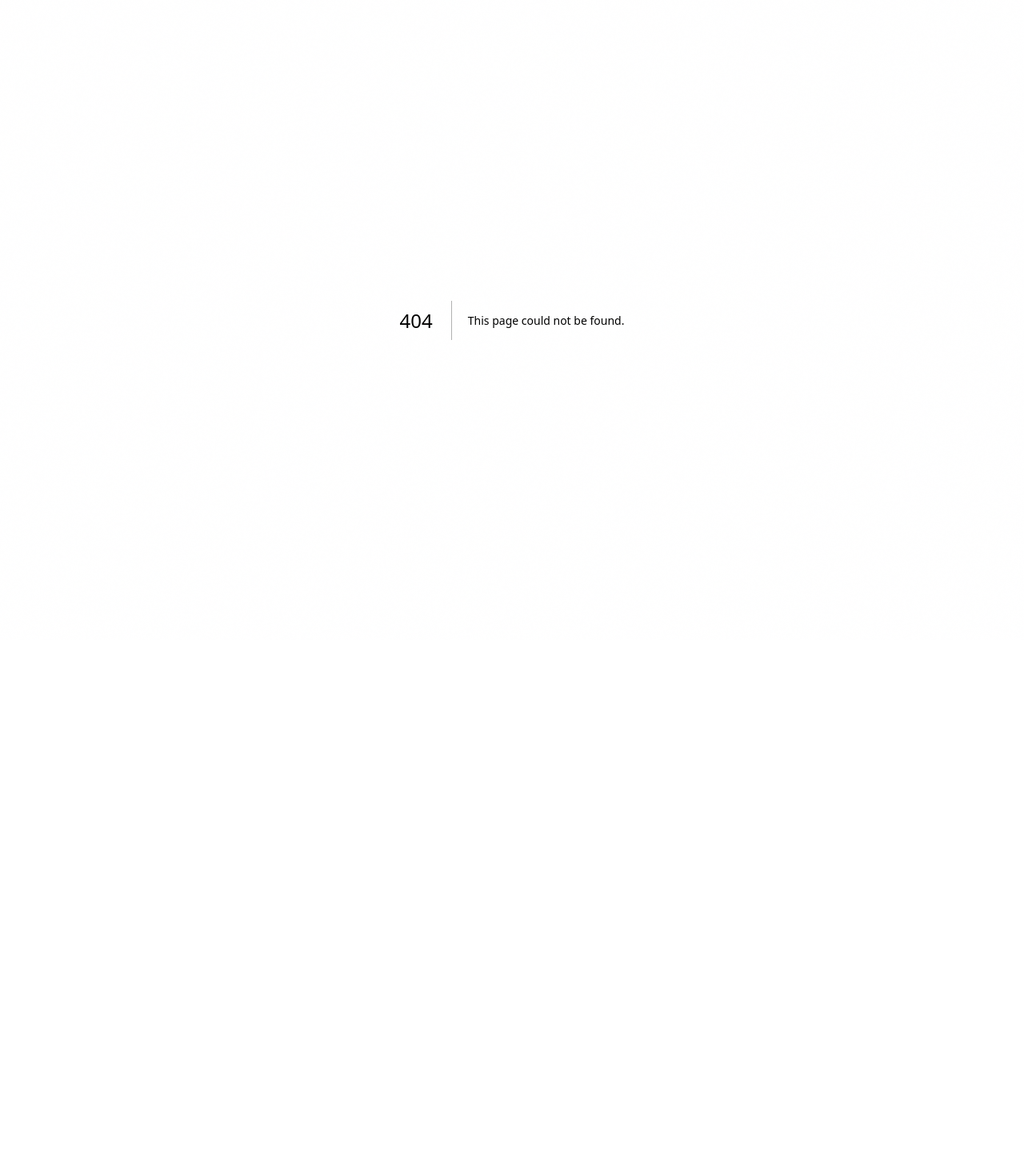
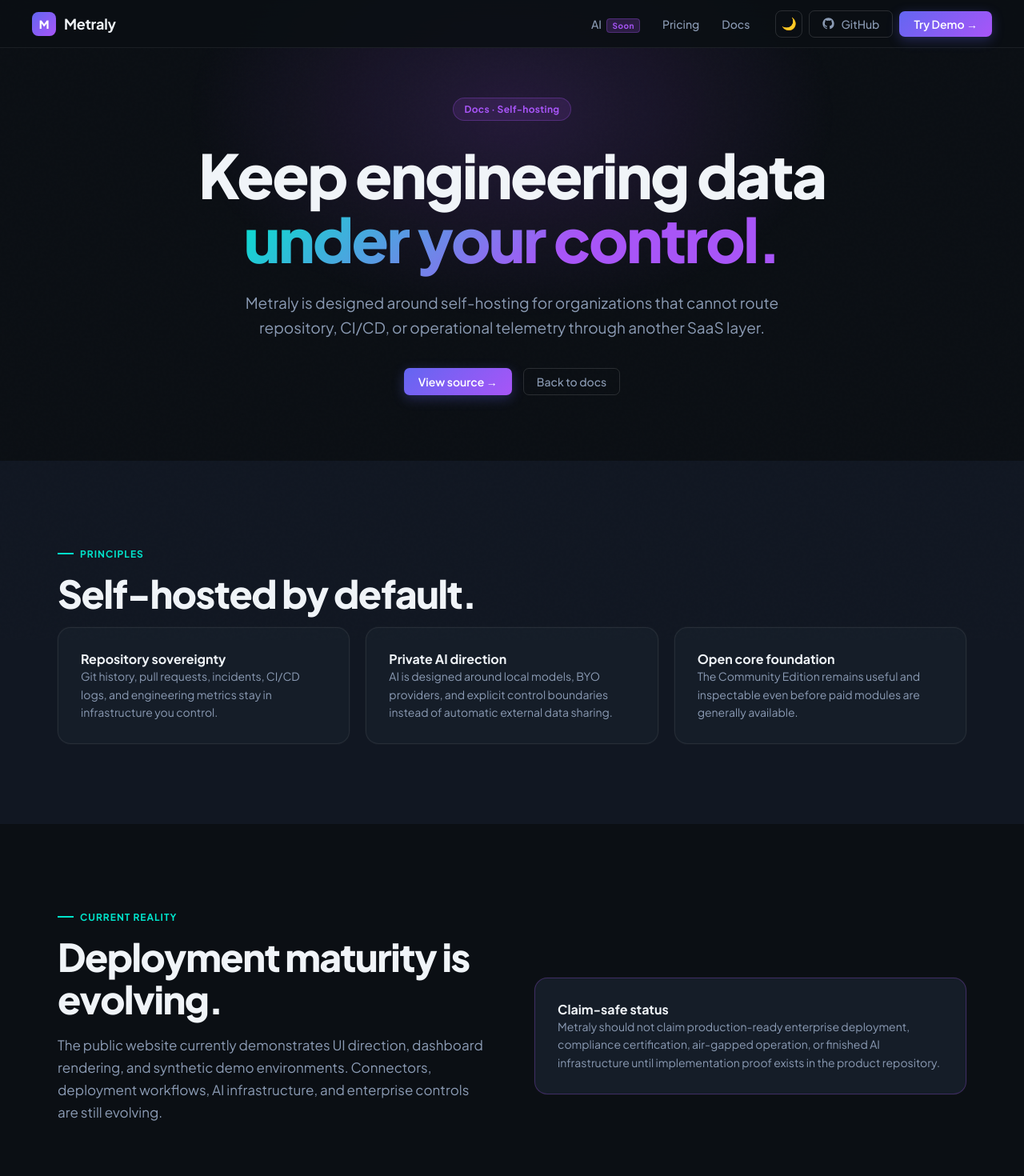
Before and after one commit to getmetraly/website, a Next.js app: page /docs/self-hosting in a window 1280 px wide. Before the commit this address had no page. Shown: the top 1470 px of the page at 80% size. Before the commit the page ends 800 px from the top, so only its background shows below. Built offline with nearby package versions, Linux system fonts and the light colour scheme.

Commit message:
feat(docs): add self-hosting page

```diff
--- /dev/null
+++ b/app/docs/self-hosting/page.tsx
@@ -0,0 +1,53 @@
+import Link from "next/link";
+import { SiteShell } from "@/components/site-shell";
+import styles from "@/components/marketing/marketing.module.css";
+
+export const metadata = {
+  title: "Self-hosting — Metraly Docs",
+  description: "Understand the self-hosted direction and deployment philosophy behind Metraly.",
+};
+
+export default function SelfHostingDocsPage() {
+  return (
+    <SiteShell>
+      <main className={styles.page}>
+        <section className={styles.hero}>
+          <div className={styles.heroGlow} />
+          <div className={styles.badge}>Docs · Self-hosting</div>
+          <h1 className={styles.heroTitle}>Keep engineering data<br /><span className={styles.gradientText}>under your control.</span></h1>
+          <p className={styles.heroSub}>Metraly is designed around self-hosting for organizations that cannot route repository, CI/CD, or operational telemetry through another SaaS layer.</p>
+          <div className={styles.heroActions}>
+            <a href="https://github.com/getmetraly/metraly" className="btn-primary" target="_blank" rel="noreferrer">View source →</a>
+            <Link href="/docs" className="btn-ghost btn-large">Back to docs</Link>
+          </div>
+        </section>
+
+        <section className={styles.surface}>
+          <div className={styles.section}>
+            <div className={styles.eyebrow}>Principles</div>
+            <h2 className={styles.title}>Self-hosted by default.</h2>
+            <div className={styles.grid3}>
+              <div className={styles.card}><h3 className={styles.cardTitle}>Repository sovereignty</h3><p className={styles.cardDesc}>Git history, pull requests, incidents, CI/CD logs, and engineering metrics stay in infrastructure you control.</p></div>
+              <div className={styles.card}><h3 className={styles.cardTitle}>Private AI direction</h3><p className={styles.cardDesc}>AI is designed around local models, BYO providers, and explicit control boundaries instead of automatic external data sharing.</p></div>
+              <div className={styles.card}><h3 className={styles.cardTitle}>Open core foundation</h3><p className={styles.cardDesc}>The Community Edition remains useful and inspectable even before paid modules are generally available.</p></div>
+            </div>
+          </div>
+        </section>
+
+        <section>
+          <div className={`${styles.section} ${styles.split}`}>
+            <div>
+              <div className={styles.eyebrow}>Current reality</div>
+              <h2 className={styles.title}>Deployment maturity is evolving.</h2>
+              <p className={styles.sub}>The public website currently demonstrates UI direction, dashboard rendering, and synthetic demo environments. Connectors, deployment workflows, AI infrastructure, and enterprise controls are still evolving.</p>
+            </div>
+            <div className={`${styles.card} ${styles.cardAccent}`}>
+              <h3 className={styles.cardTitle}>Claim-safe status</h3>
+              <p className={styles.cardDesc}>Metraly should not claim production-ready enterprise deployment, compliance certification, air-gapped operation, or finished AI infrastructure until implementation proof exists in the product repository.</p>
+            </div>
+          </div>
+        </section>
+      </main>
+    </SiteShell>
+  );
+}
```
